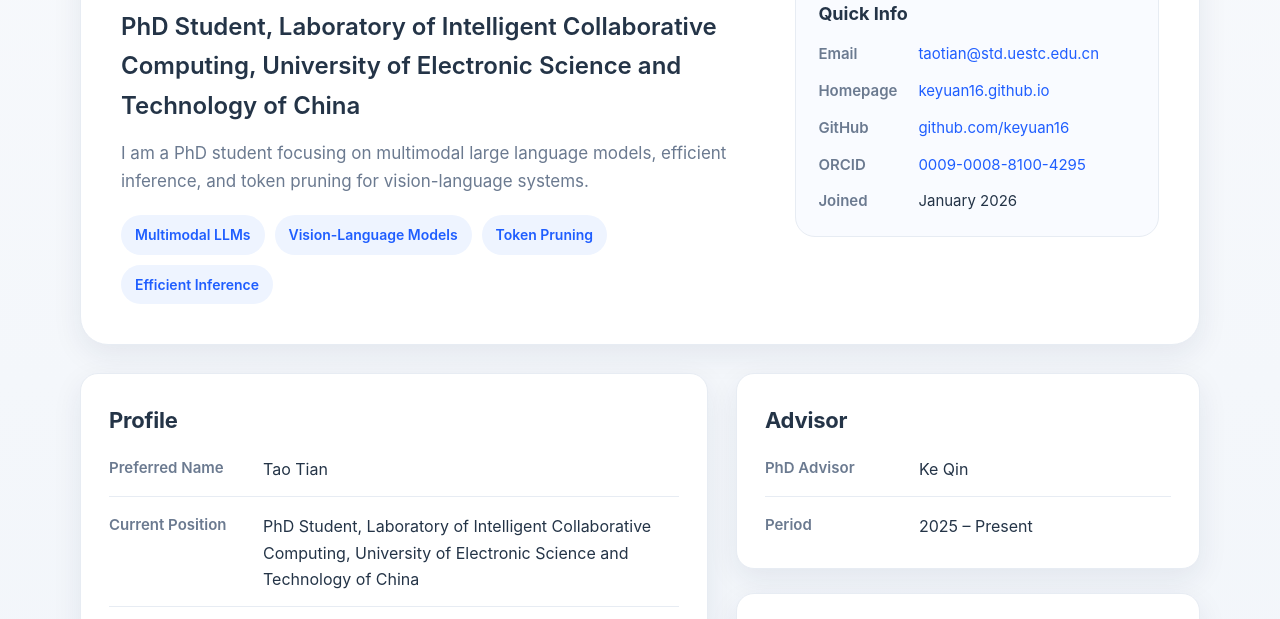
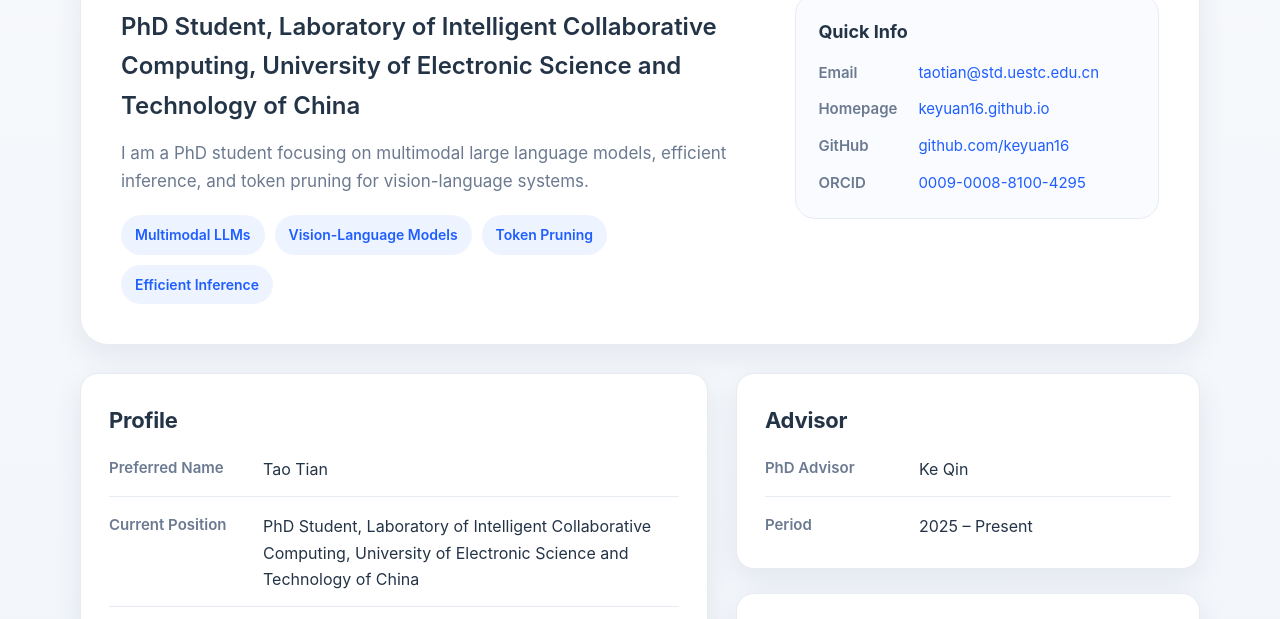
Before and after one commit to keyuan16/keyuan16.github.io, a plain HTML site: page index.html in a window 1280 px wide. Shown: the part 172-791 px from the top of the page. Drawn offline with Linux system fonts and the light colour scheme.

Commit message:
Remove 'Joined' section from index.html
Removed the 'Joined' section from the profile.

```diff
--- a/index.html
+++ b/index.html
@@ -325,10 +325,6 @@
             <div class="label">ORCID</div>
             <div><a href="https://orcid.org/0009-0008-8100-4295" target="_blank">0009-0008-8100-4295</a></div>
           </div>
-          <div class="mini-item">
-            <div class="label">Joined</div>
-            <div>January 2026</div>
-          </div>
         </div>
       </div>
     </section>
```
